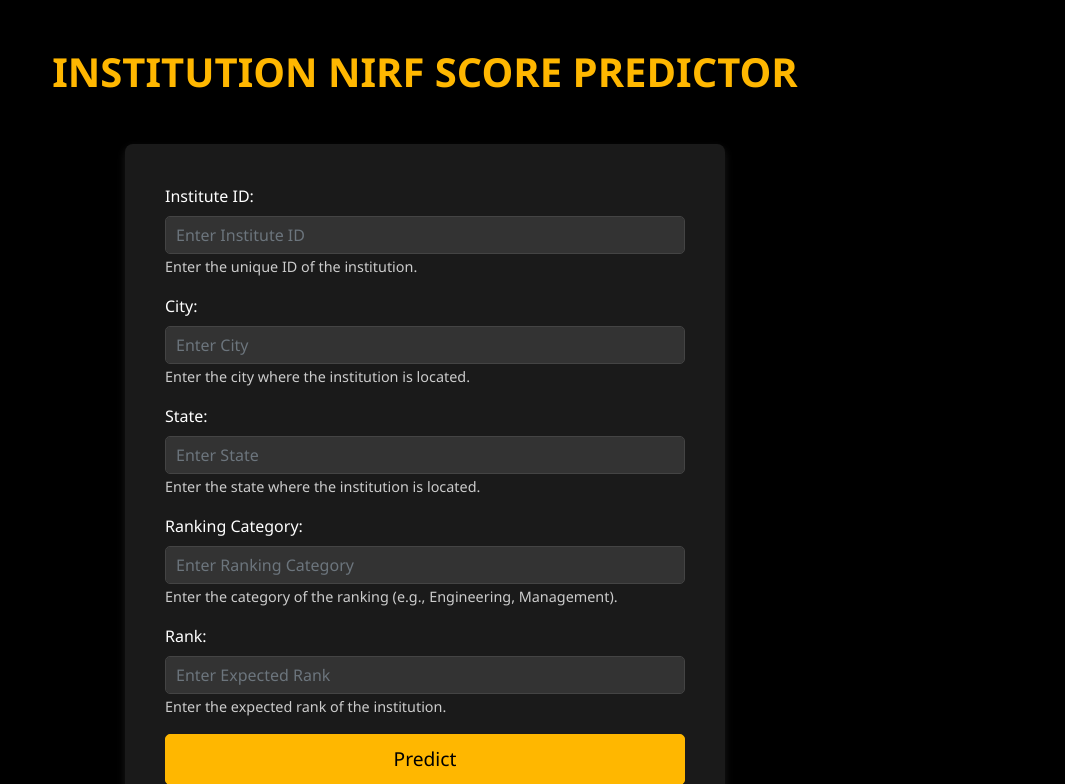
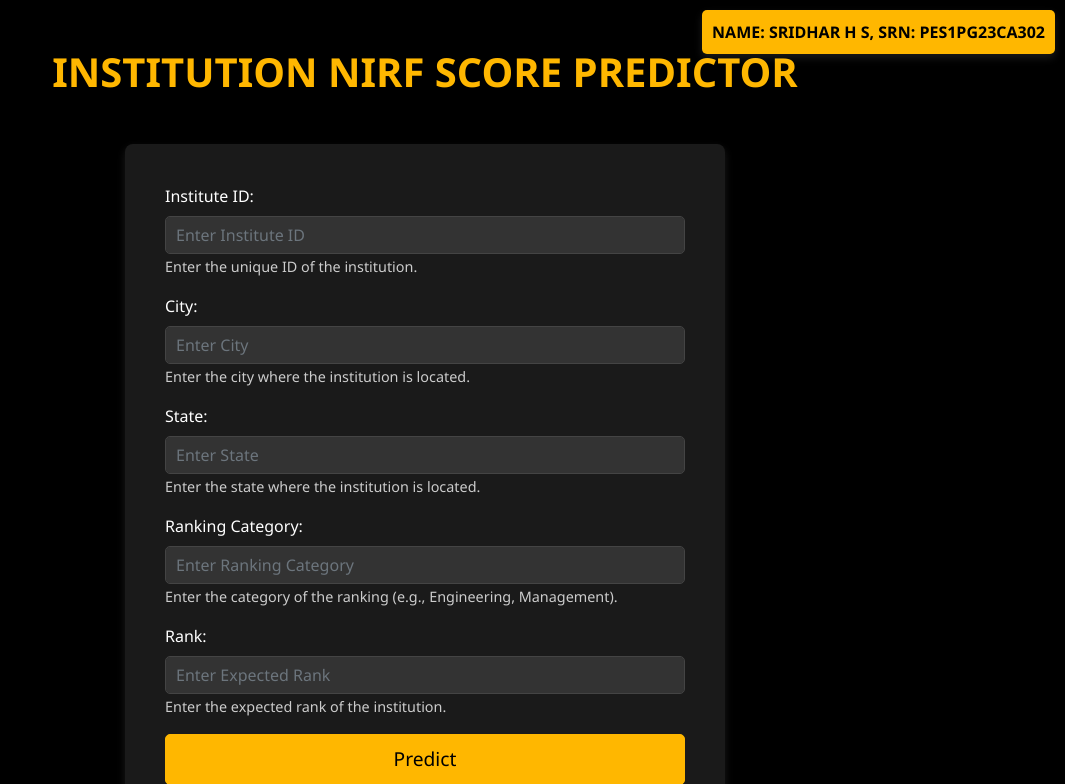
Before and after one commit to abimanyusridhar/MACHINELEARNING-NIRF, a Flask app: page / in a window 1280 px wide. Shown: the top 784 px of the page, without its empty margins (215-1280 px from the left). Run offline with Flask 3, Linux system fonts and the light colour scheme; parts of the project's set-up code (start-up, migrations or seed data) failed here and were passed over; some libraries are stand-ins or nearby versions.

Commit message:
ui/ux change1

```diff
--- a/templates/index.html
+++ b/templates/index.html
@@ -86,6 +86,19 @@
             color: #ccc; /* Light grey text for the footer */
             font-size: 0.85rem;
         }
+
+        /* Corner details */
+        .corner-details {
+            position: fixed;
+            top: 10px;
+            right: 10px;
+            background-color: #ffb700;
+            color: #000;
+            padding: 10px;
+            border-radius: 5px;
+            font-weight: bold;
+            box-shadow: 0 4px 8px rgba(255, 255, 255, 0.1);
+        }
     </style>
 </head>
 
@@ -133,6 +146,11 @@
         </div>
     </div>
 
+    <!-- Corner details -->
+    <div class="corner-details">
+        NAME: SRIDHAR H S, SRN: PES1PG23CA302
+    </div>
+
     <script src="https://code.jquery.com/jquery-3.5.1.min.js"></script>
     <script>
         $(document).ready(function() {
```
